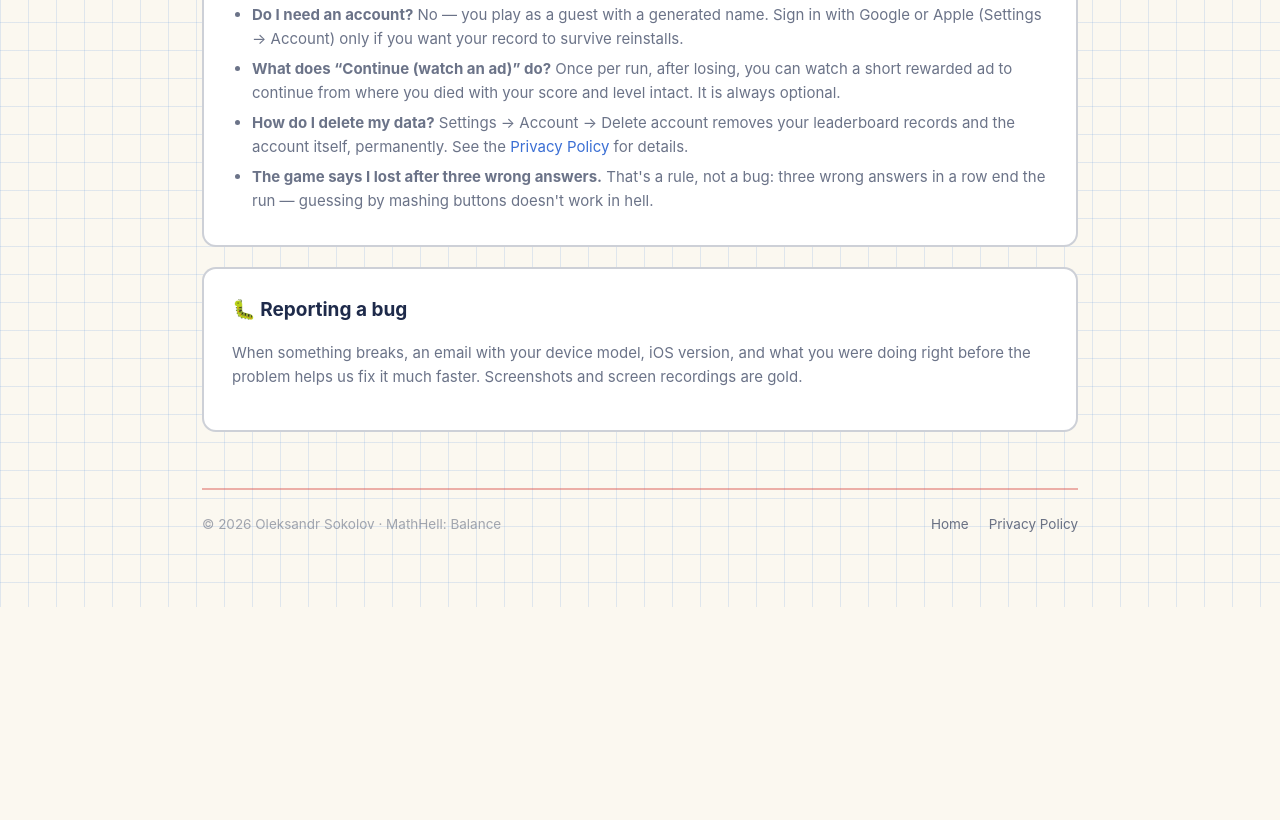
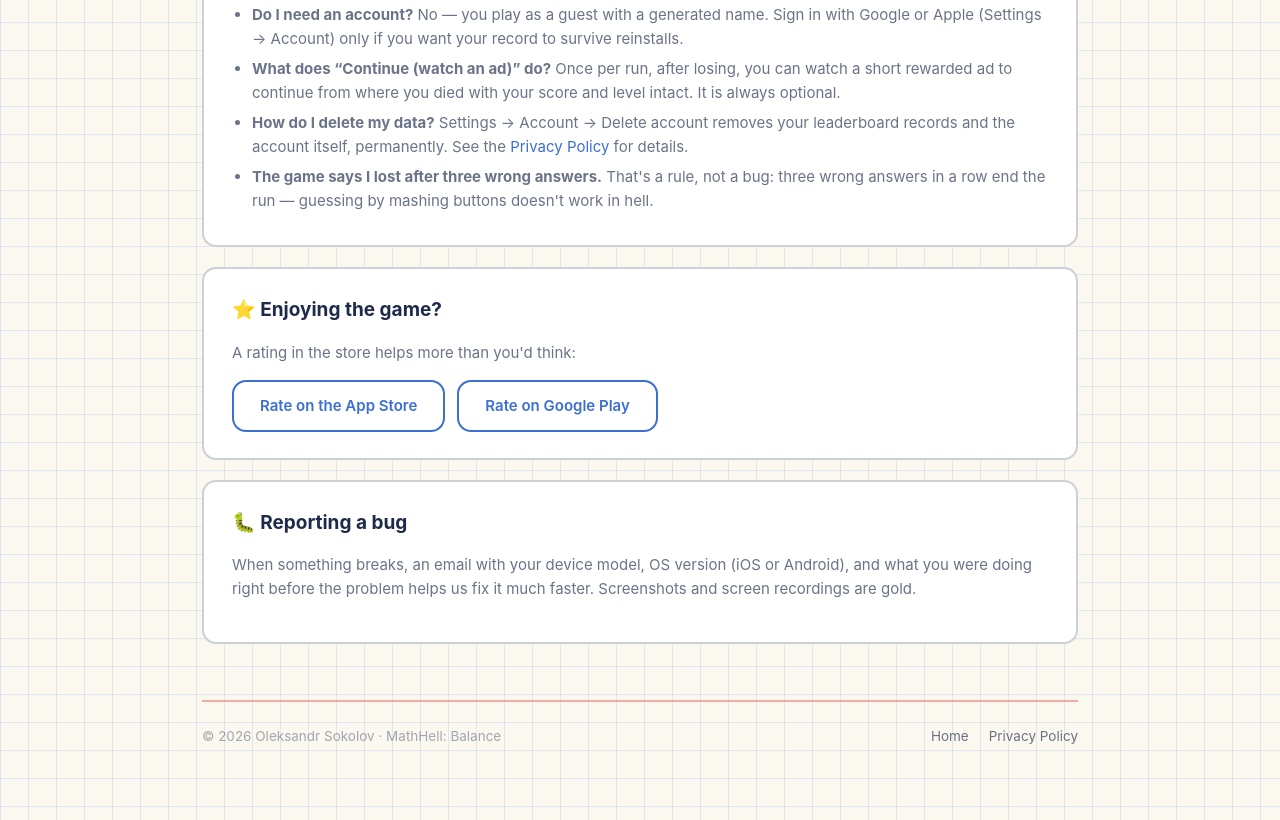
Before and after one commit to oleksandr-sokolov/mathhell-pages, a plain HTML site: page support.html in a window 1280 px wide. Shown: the part 762-1582 px from the top of the page. Before the commit the page ends 1369 px from the top, so only its background shows below. Drawn offline with Linux system fonts and the light colour scheme.

Commit message:
add Android, store buttons, and a rate-us panel
Landing and support now mention Android, link both stores, and show the
Safari Smart App Banner.

Co-Authored-By: Claude Opus 5.5 (1M context) <noreply@anthropic.com>

```diff
--- a/style.css
+++ b/style.css
@@ -115,6 +115,13 @@ body {
 .btn:hover { transform: translateY(-1px); background: var(--surface-alt); }
 .btn:active { transform: scale(0.98); }
 .btn.accent { color: var(--accent); border-color: var(--accent); }
+.stores {
+  display: flex;
+  flex-wrap: wrap;
+  justify-content: center;
+  gap: 12px;
+}
+.stores.left { justify-content: flex-start; margin-top: 12px; }
 
 /* ---------- Feature cards ---------- */
 .features {
--- a/support.html
+++ b/support.html
@@ -5,6 +5,7 @@
   <meta name="viewport" content="width=device-width, initial-scale=1.0" />
   <title>MathHell: Balance — Support</title>
   <meta name="description" content="Support and help for MathHell: Balance — tilt controls, the leaderboard, accounts, and contact." />
+  <meta name="apple-itunes-app" content="app-id=6801693024" />
   <link rel="icon" href="assets/icon.png" />
   <link rel="preconnect" href="https://fonts.googleapis.com" />
   <link rel="preconnect" href="https://fonts.gstatic.com" crossorigin />
@@ -69,8 +70,16 @@
     </div>
 
     <div class="panel">
+      <h2>⭐ Enjoying the game?</h2>
+      <p>A rating in the store helps more than you'd think:</p>
+      <div class="stores left">
+        <a class="btn accent" href="https://apps.apple.com/app/id6801693024?action=write-review">Rate on the App Store</a>
+        <a class="btn accent" href="https://play.google.com/store/apps/details?id=com.mathhell.balance&showAllReviews=true">Rate on Google Play</a>
+      </div>
+    </div>
+    <div class="panel">
       <h2>🐛 Reporting a bug</h2>
-      <p>When something breaks, an email with your device model, iOS version,
+      <p>When something breaks, an email with your device model, OS version (iOS or Android),
         and what you were doing right before the problem helps us fix it much
         faster. Screenshots and screen recordings are gold.</p>
     </div>
```
Also changed, not shown: index.html (+9 -3 lines).
